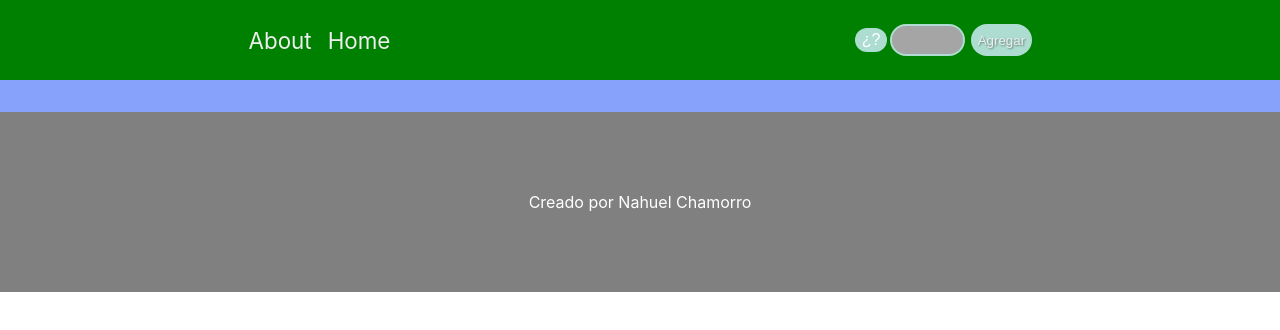
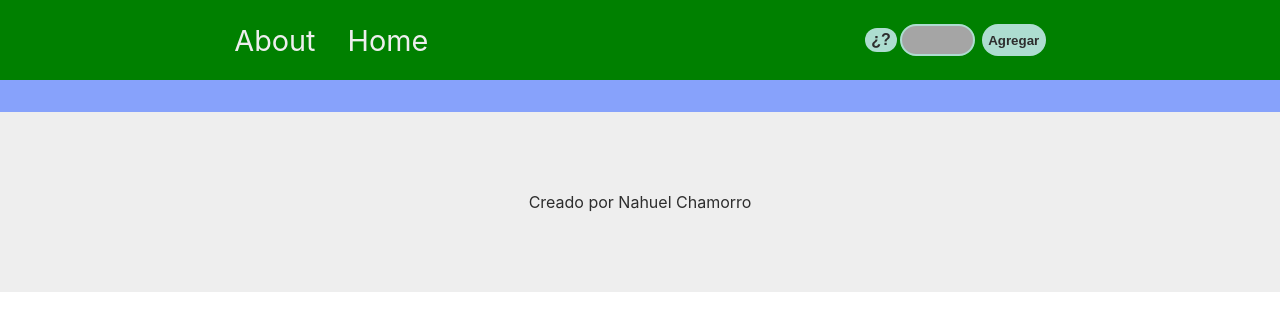
Before and after one commit to nahucham18/Rick_and_Morty_ntJV, a React (Create React App) app: page /home in a window 1280 px wide. Shown: the top 330 px of the page. Built offline with nearby package versions, Linux system fonts and the light colour scheme.

Commit message:
Estilos al Componente-Detail

```diff
--- a/src/components/Detail/Detail.jsx
+++ b/src/components/Detail/Detail.jsx
@@ -24,14 +24,21 @@ const Detail = ()=>{
 
     return (
         <div className={style.container}>
-            <h1>{character.name}</h1>
-            <h3>{character.id}</h3>
+            <h2 className={style.title}>{character.name}</h2>
+            <h2 className={style.id}>{character.id}</h2>
             <img src={character.image} alt={character.name} className={style.imagen}/>
-            <h2>{character.status}</h2>
+            <h2 className={style.status}>{character.status}</h2>
+            <h2 className={style.origin}>Origen:</h2>
             <h2>{character.origin?.name}</h2>
             <div className={style.description}>
-                <h2>{character.gender}</h2>
-                <h2>{character.species}</h2>
+                <div className={style.gender}>
+                    <h3>Gender: </h3>
+                    <h3>{character.gender}</h3>
+                </div>
+                <div className={style.species}>
+                    <h3>Species: </h3>
+                    <h3>{character.species}</h3>
+                </div>
             </div>
         </div>
     )
--- a/src/components/Detail/Detail.module.css
+++ b/src/components/Detail/Detail.module.css
@@ -1,8 +1,14 @@
 .container{
+
+    margin: 0 auto;
+    width: 384px;
     background-color: #ADDDD0;
+    padding: 2rem 0;
+    position: relative;
 }
 
 .imagen{
+    margin: 1rem;
     outline: black 5px solid;
     width: 80%;
     border-radius: 2rem;
@@ -12,6 +18,37 @@
     -o-border-radius: 2rem;
 }
 
-h1,h2,h3{
+h2,h3{
     margin: 0;
 }
+
+.title{
+    font-size: 2.4rem;
+
+}
+
+.id{
+    margin: .4rem;
+}
+
+
+.status{
+    position: absolute;
+    top: 400px;
+    right: 60px;
+}
+
+.origin{
+    margin: 0.6rem;
+}
+
+.description{
+
+    text-align: start;
+    padding-left: 3rem;
+}
+
+.gender, .species{
+    display: flex;
+    margin: 1rem;
+}
--- a/src/components/Footer/Footer.module.css
+++ b/src/components/Footer/Footer.module.css
@@ -1,7 +1,7 @@
 .footer{
     padding: 4rem 0;
     width: 100%;
-    color: white;
-    background-color: grey;
+    color: rgb(45, 45, 45);
+    background-color: #EEEEEE;
 
 }
--- a/src/components/Nav/Nav.module.css
+++ b/src/components/Nav/Nav.module.css
@@ -12,12 +12,12 @@
         margin-bottom: 1rem;
         display: flex;
         justify-content: center;
-        gap: 1rem;
+        gap: 2rem;
     }
     .menu > .link{
         color: #EEEEEE;
         text-decoration: none;
-        font-size: 1.4rem;
+        font-size: 1.8rem;
     }
 
     .add{
@@ -30,7 +30,8 @@
 
     .random{
         font-size: 1rem;
-        color: white;
+        color: rgb(45, 45, 45);
+        font-weight: bold;
         background-color: #ADDDD0;
         border: none;
         padding:0.2rem  0.4rem;
--- a/src/components/SearchBar/SearchBar.module.css
+++ b/src/components/SearchBar/SearchBar.module.css
@@ -5,6 +5,7 @@
     height: 2rem;
 }
 .input{
+    color: rgb(45, 45, 45);
     text-align: center;
     font-size: 1.3rem;
     font-weight:bold;
@@ -25,10 +26,11 @@
 }
 
 .btn{
-    text-shadow: 1px 1px 2px rgba(0,0,0,0.44);
+
     padding: 0.2rem 0.4rem;
-    color: #eee;
+    color: rgb(45, 45, 45);
     background-color: #ADDDD0;
+    font-weight:900;
     border: none;
     border-radius: 1rem;
     -webkit-border-radius: 1rem;
```
